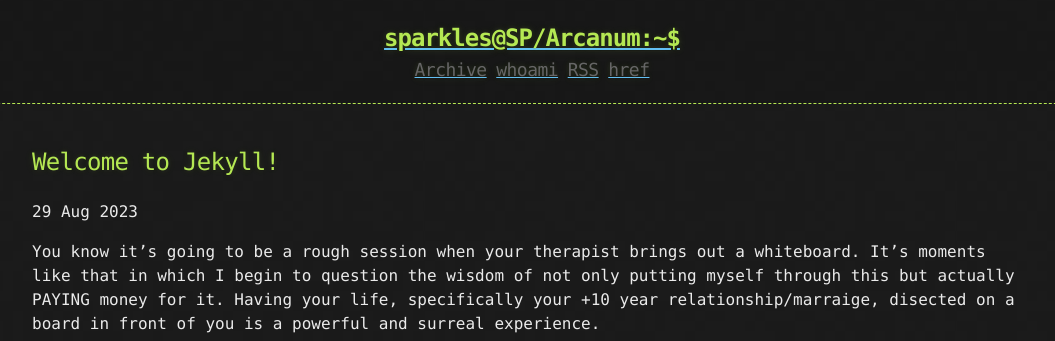
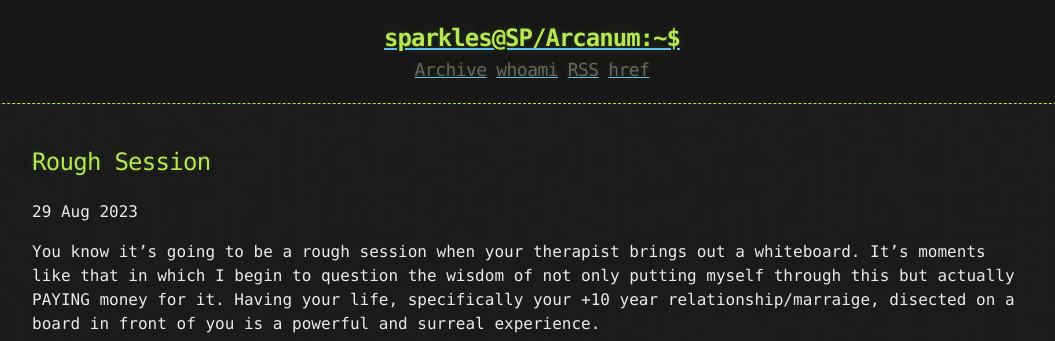
Before and after one commit to SparklesVX/SparklesVX.github.io, a Jekyll site: the page built from _posts/2023-08-29-welcome-to-jekyll.markdown, in a window 1280 px wide. Shown: the top 341 px of the page, without its empty margins (108-1163 px from the left). Built offline with Jekyll 4.4.1, drawn with Linux system fonts in a browser that asks for light colours.

Commit message:
Update 2023-08-29-welcome-to-jekyll.markdown

```diff
--- a/_posts/2023-08-29-welcome-to-jekyll.markdown
+++ b/_posts/2023-08-29-welcome-to-jekyll.markdown
@@ -1,6 +1,6 @@
 ---
 layout: post
-title:  "Welcome to Jekyll!"
+title:  "Rough Session"
 date:   2023-08-29 09:10:38 -0600
 categories: Life
 ---
```
